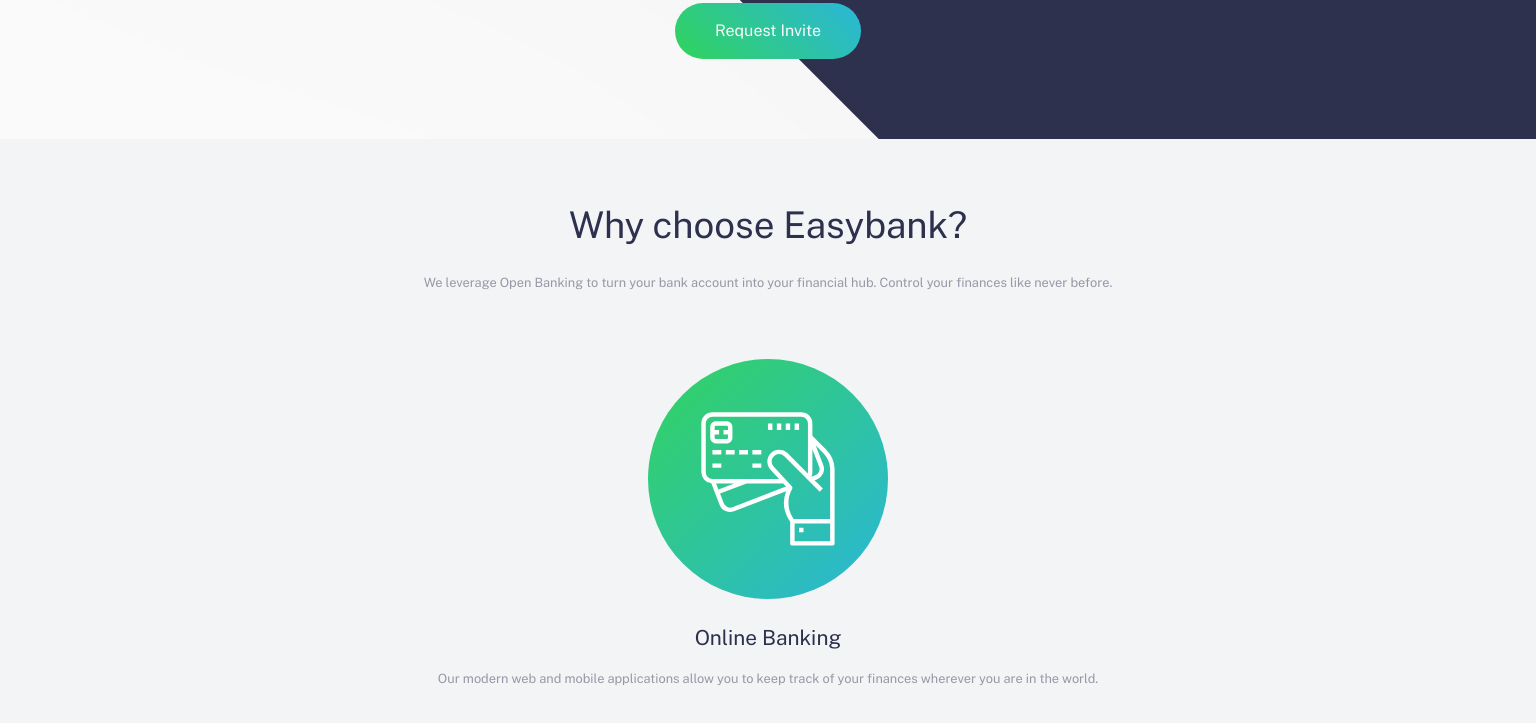
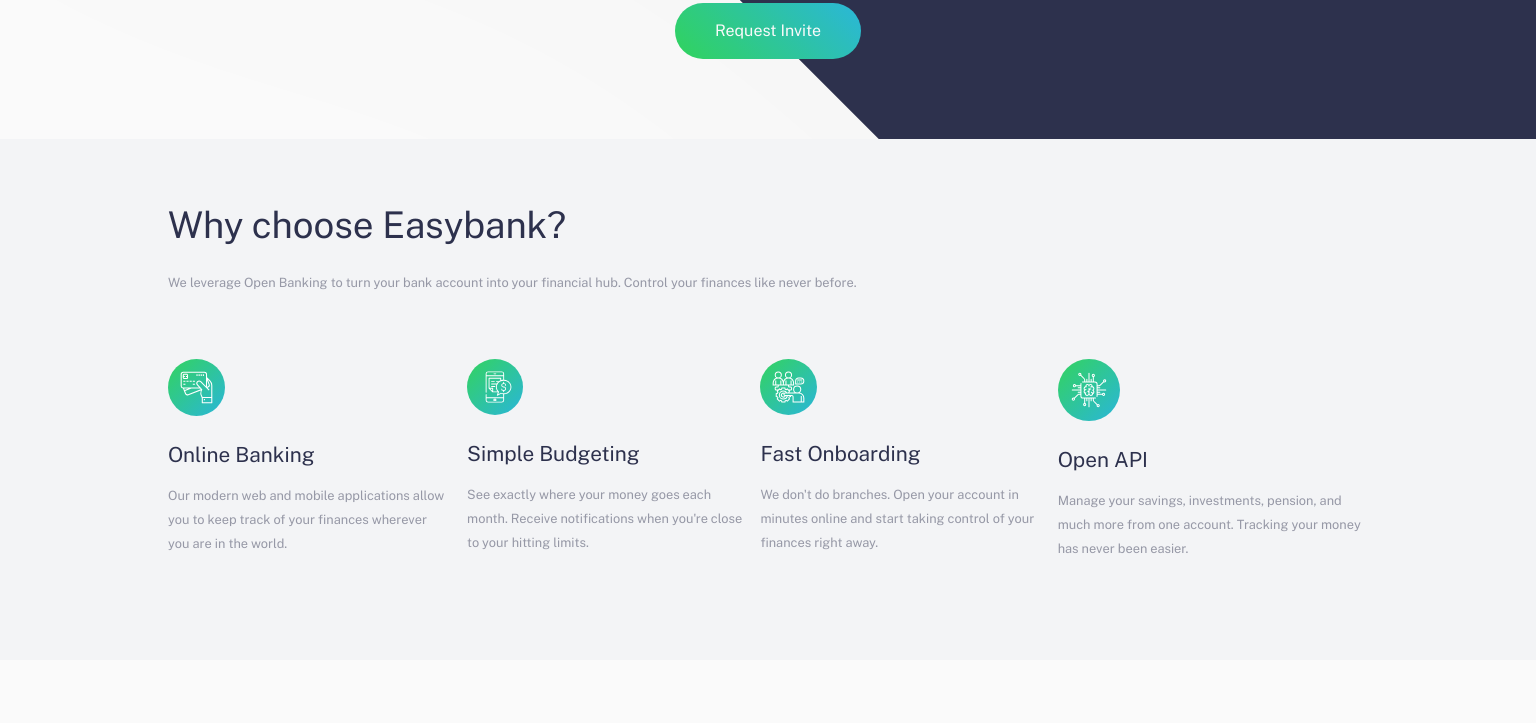
Before and after one commit to Tjay05/easy-bank-landingpage, a plain HTML site: page index.html in a window 1536 px wide. Shown: the part 1058-1781 px from the top of the page. Drawn offline with nearby package versions, Linux system fonts and the light colour scheme.

Commit message:
Add desktop section features styles

```diff
--- a/style.css
+++ b/style.css
@@ -250,6 +250,16 @@
 
 /* Desktop Styles */
 @media (min-width: 1440px) {
+    /* Section - Features */
+    .section-features {
+        text-align: left;
+    }
+
+    .asides {
+        display: flex;
+        gap: 1rem;
+    }
+
     /* Section - Info */
     .section-info h2 {
         text-align: left;
```
